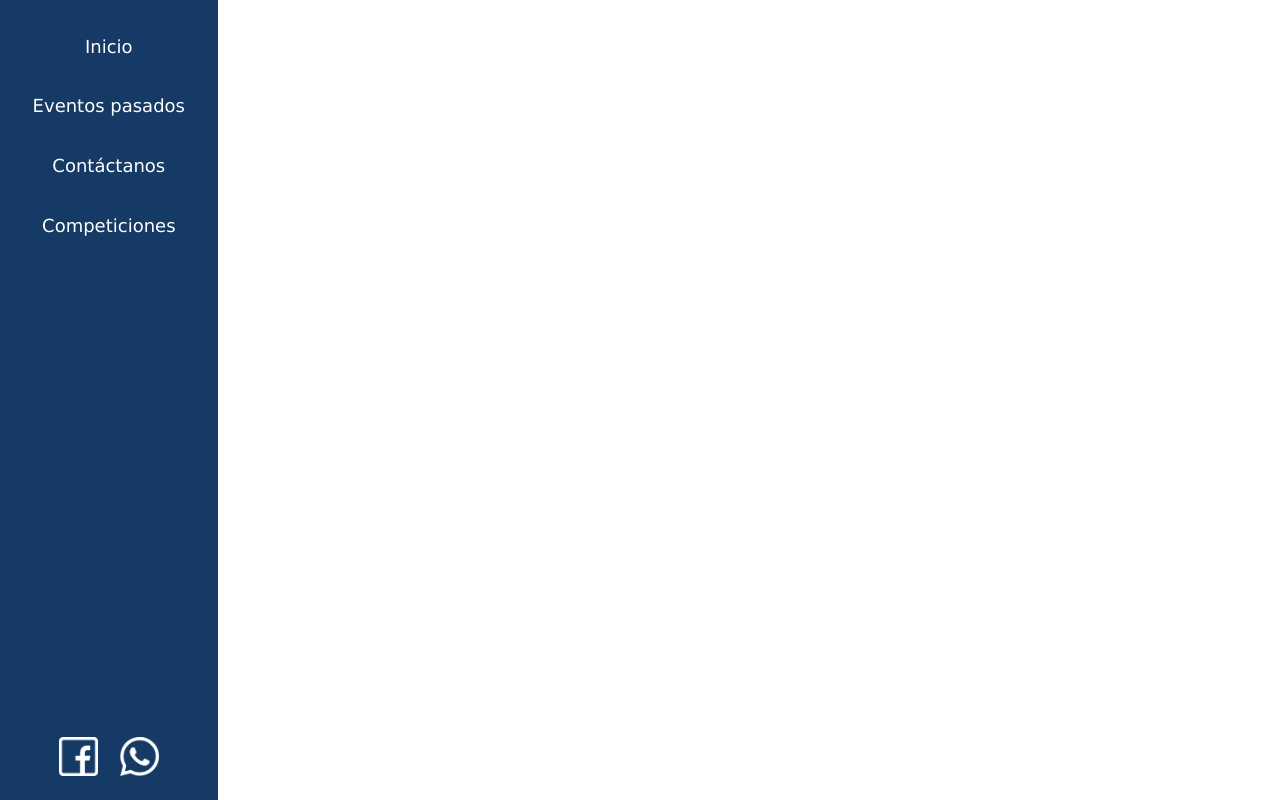
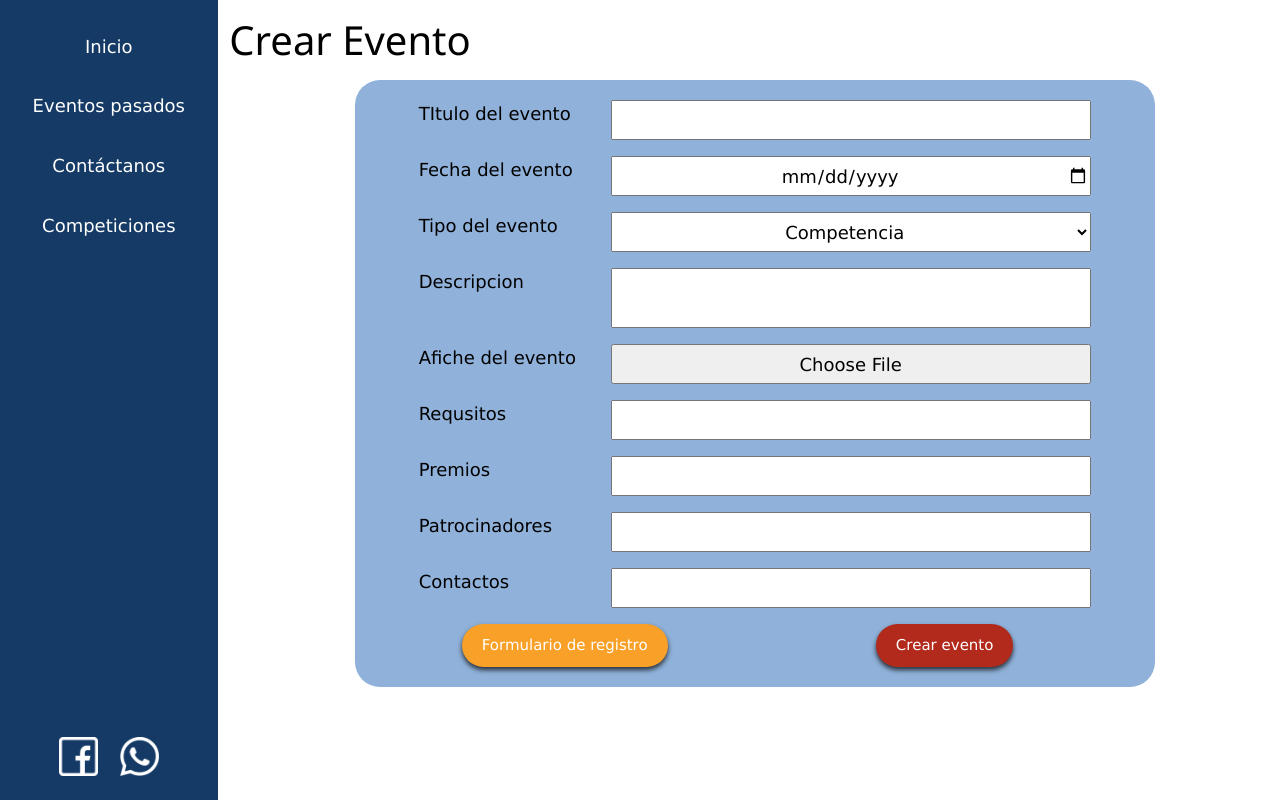
Before and after one commit to garyMamaniCortez/focasoft-front, a React (Create React App) app: page / in a window 1280 px wide. Built offline with nearby package versions, Linux system fonts and the light colour scheme.

Commit message:
style:se arreglo la alineacion de los inputs en el form para crear evento

```diff
--- a/src/App.js
+++ b/src/App.js
@@ -1,6 +1,8 @@
 import CreateEvent from "./components/templates/createEvent/CreateEvent"
 import VistaEventos from "./components/templates/VistaEventos/VistaEventos";
 import Navbar from "./components/organisms/navbar/Navbar"
+import CreateRegister from "./components/templates/createRegister/CreateRegister"
+
 import "w3-css"
 function App() {
 
@@ -8,6 +10,7 @@ function App() {
     <div className="w3-row">
         <Navbar/>
       <div className="l10 w3-col w3-right">
+        <CreateEvent></CreateEvent>
       </div>
     </div>
   );
--- a/src/components/atoms/textInput/TextInput.css
+++ b/src/components/atoms/textInput/TextInput.css
@@ -1,10 +1,15 @@
-.Text, .Description, .Date {
+.Text, .Description, .Date, .Select {
     font-size: 18px;
-    padding-left: 8px;
     height: 40px;
     width: 480px;
     text-align: center;
+    content: "";
 }
+
+.Text::file-selector-button {
+    width: 480px;
+    height: 40px;
+  }
 
 .Description {
     height: 60px;
--- a/src/components/molecules/createEvent/CreateEventForm.css
+++ b/src/components/molecules/createEvent/CreateEventForm.css
@@ -1,14 +1,10 @@
-.itemContainer {
+.CreateEventContainer {
     padding-bottom: 16px;
     display: flex;
-    align-items: center;
+    justify-content: center
+  };
+
+  .CreateEventalign {
+    display: flex;
     justify-content: center;
   };
-
-.CreateEventLabel{
-    width: 200xp;
-}
-
-.CreateEventInput{
-  width: 480xp;
-}
--- a/src/components/molecules/createEvent/CreateEventForm.jsx
+++ b/src/components/molecules/createEvent/CreateEventForm.jsx
@@ -7,16 +7,12 @@ import './CreateEventForm.css'
 const CreateEventForm = ({campos}) => {
 
   return (
-    <div>
+    <div className='CreateEventalign'>
       {campos.map((item) => (
-        <div className='itemContainer'>
-          <div className='CreateEventLabel'>
+          <div className='CreateEventContainer'>
             <Label LabelType={item.LabelType}>{item.etiqueta}</Label>
+            <TextInput InputType={item.InputType} />
           </div>
-          <div className='CreateEventInput'>
-          <TextInput InputType={item.InputType} />
-          </div>
-        </div>
     ))}
     </div>
   );
```
